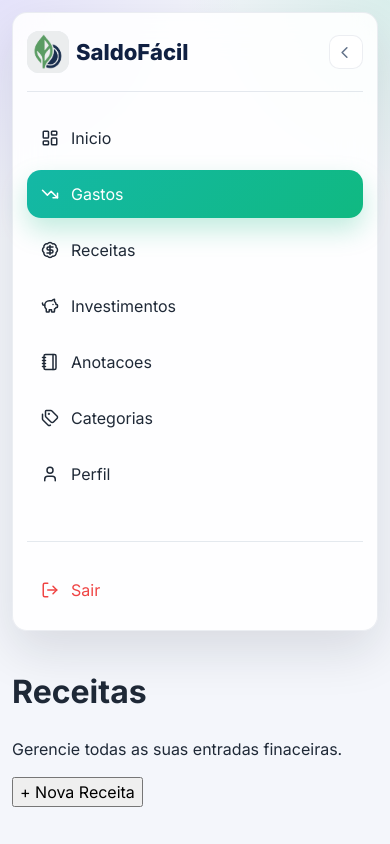
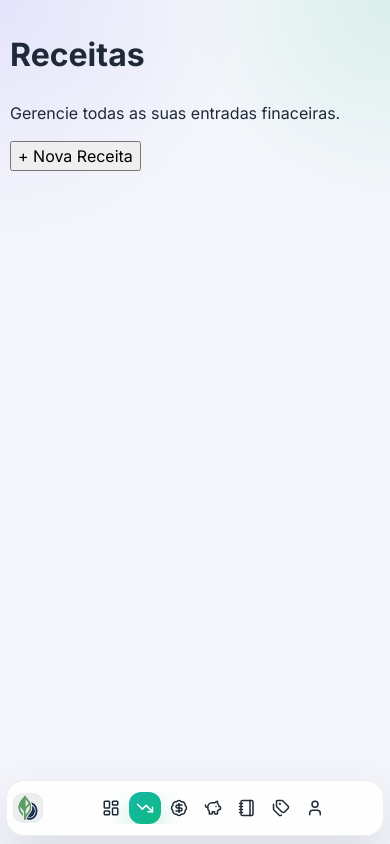
Before and after one commit to euandr/ControleGastos, a React app in the folder frontend/: page /gastos in a window 390 px wide. Built offline with nearby package versions, Linux system fonts and the light colour scheme; no server answers; the HTML template or start-up script is replaced by a standard one.

Commit message:
style: improve response layout

```diff
--- a/frontend/src/components/Sidebar.jsx
+++ b/frontend/src/components/Sidebar.jsx
@@ -59,7 +59,7 @@ export default function Sidebar({ isCollapsed, onToggle}) {
               }
               title={item.label}
             >
-              <Icon size={18} strokeWidth={2} />
+              <Icon size={18} strokeWidth={2} className="menu-icon" />
               <span className="menu-label">{item.label}</span>
             </NavLink>
           );
--- a/frontend/src/pages/Gastos.jsx
+++ b/frontend/src/pages/Gastos.jsx
@@ -2,6 +2,7 @@
 import { useEffect, useMemo, useState } from "react";
 import Sidebar from "../components/Sidebar";
 
+import "./dashboard.css";
 import "./gastos.css";
 
 export default function Gastos(){
--- a/frontend/src/pages/dashboard.css
+++ b/frontend/src/pages/dashboard.css
@@ -535,47 +535,299 @@
 @media (max-width: 1180px) {
   .dashboard-shell,
   .dashboard-shell.sidebar-collapsed {
-    grid-template-columns: 1fr;
+    grid-template-columns: 88px 1fr;
     padding: 12px;
   }
 
-  .sidebar {
-    position: relative;
-    height: auto;
-    max-height: none;
-    overflow-y: visible;
-    top: 0;
+  .dashboard-shell .brand-copy,
+  .dashboard-shell .menu-label,
+  .dashboard-shell .brand-subtitle,
+  .dashboard-shell .collapse-toggle {
+    display: none;
   }
 
-  .summary-grid,
+  .dashboard-shell .menu-item,
+  .dashboard-shell .logout {
+    justify-content: center;
+    padding-inline: 0;
+  }
+
+  .dashboard-shell .logout {
+    margin-inline: auto;
+    width: 48px;
+    height: 48px;
+    border-radius: 14px;
+  }
+
+  .summary-grid {
+    grid-template-columns: repeat(2, minmax(0, 1fr));
+  }
+
   .charts-grid {
     grid-template-columns: 1fr;
   }
+}
 
+@media (max-width: 768px) {
+  .dashboard-shell,
+  .dashboard-shell.sidebar-collapsed {
+    display: flex;
+    flex-direction: column;
+    grid-template-columns: 1fr;
+    gap: 10px;
+    padding: 10px 10px calc(78px + env(safe-area-inset-bottom, 0px));
+  }
+
+  .dashboard-main {
+    padding: 0;
+    gap: 10px;
+    width: 100%;
+    min-width: 0;
+  }
+
+  .sidebar {
+    position: fixed;
+    left: 10px;
+    right: 10px;
+    bottom: calc(8px + env(safe-area-inset-bottom, 0px));
+    top: auto;
+    z-index: 50;
+    height: 62px;
+    max-height: 62px;
+    min-height: 62px;
+    flex-direction: row;
+    align-items: center;
+    gap: 6px;
+    padding: 6px 8px;
+    overflow: hidden;
+    border-radius: 18px;
+  }
+
+  .brand-row {
+    flex: 0 0 auto;
+    width: auto;
+    gap: 0;
+  }
+
+  .brand {
+    gap: 0;
+  }
+
+  .brand-mark {
+    width: 36px;
+    height: 36px;
+    border-radius: 10px;
+  }
+
+  .collapse-toggle,
+  .sidebar-divider,
+  .brand-copy,
+  .menu-label,
+  .brand-subtitle,
   .logout {
+    display: none !important;
+  }
+
+  .menu {
+    display: flex;
+    flex-direction: row;
+    flex: 1 1 auto;
+    justify-content: center;
+    align-items: center;
+    gap: 2px;
+    padding: 0;
+    overflow-x: auto;
+    overflow-y: hidden;
+    scrollbar-width: none;
+  }
+
+  .menu::-webkit-scrollbar {
+    display: none;
+  }
+
+  .menu-item,
+  .dashboard-shell .logout,
+  .dashboard-shell.sidebar-collapsed .logout {
+    width: 38px;
+    min-width: 38px;
+    height: 38px;
+    min-height: 38px;
+    margin: 0;
+    padding: 0;
+    justify-content: center;
+    border-radius: 12px;
+  }
+
+  .menu-item:hover,
+  .logout:hover {
+    transform: none;
+  }
+
+  .dashboard-shell .logout {
+    flex: 0 0 auto;
+    margin-inline: 0;
+  }
+
+  .topbar {
+    flex-direction: row;
+    align-items: center;
+    justify-content: space-between;
+    gap: 10px;
+    padding: 12px 14px;
+    border-radius: 16px;
+  }
+
+  .topbar h1 {
+    font-size: 22px;
+  }
+
+  .topbar p {
+    margin-top: 4px;
+    font-size: 13px;
+  }
+
+  .topbar select {
+    min-height: 40px;
+    width: auto;
+    max-width: 148px;
+    flex: 0 0 auto;
+  }
+
+  .topbar-actions {
+    flex: 0 0 auto;
+    justify-content: flex-end;
+    gap: 8px;
+  }
+
+  .avatar {
+    width: 40px;
+    height: 40px;
+  }
+
+  .summary-grid {
+    grid-template-columns: repeat(2, minmax(0, 1fr));
+    gap: 8px;
+  }
+
+  .card {
+    border-radius: 14px;
+  }
+
+  .summary-card {
+    padding: 10px 10px 8px;
+  }
+
+  .summary-head {
+    gap: 6px;
+  }
+
+  .tipo-card {
+    font-size: 10px !important;
+    padding-top: 0 !important;
+    letter-spacing: 0.04em;
+    line-height: 1.2;
+    overflow: hidden;
+    text-overflow: ellipsis;
+    display: -webkit-box;
+    -webkit-line-clamp: 2;
+    -webkit-box-orient: vertical;
+  }
+
+  .summary-head p,
+  .chart-card h2,
+  .table-card h2 {
+    font-size: 10px;
+  }
+
+  .summary-icon {
+    width: 26px;
+    height: 26px;
+    border-radius: 8px;
+  }
+
+  .summary-icon svg {
+    width: 14px;
+    height: 14px;
+  }
+
+  .amount,
+  .valor-card.amount {
     margin-top: 6px;
+    font-size: 15px;
+    overflow-wrap: anywhere;
+  }
+
+  .note {
+    margin-top: 4px;
+    font-size: 9px;
+    line-height: 1.3;
+  }
+
+  .charts-grid {
+    gap: 10px;
+  }
+
+  .chart-card,
+  .table-card {
+    padding: 12px;
+    border-radius: 14px;
+  }
+
+  .chart-card h2,
+  .table-card h2 {
+    font-size: 14px;
+    margin-bottom: 8px;
+    text-transform: none;
+    letter-spacing: 0;
+  }
+
+  .chart-height,
+  .category-height {
+    height: 180px;
+  }
+
+  .legend {
+    gap: 10px;
+    margin-top: 8px;
+    font-size: 12px;
+  }
+
+  .table-card th,
+  .table-card td {
+    padding: 10px 8px;
   }
 }
 
-@media (max-width: 720px) {
-  .dashboard-main {
-    padding: 0;
+@media (max-width: 400px) {
+  .sidebar {
+    left: 6px;
+    right: 6px;
+    height: 56px;
+    max-height: 56px;
+    min-height: 56px;
+    padding: 4px 6px;
   }
 
-  .topbar {
-    flex-direction: column;
-    align-items: stretch;
+  .brand-mark {
+    width: 30px;
+    height: 30px;
   }
 
-  .topbar-actions {
-    justify-content: space-between;
+  .menu-item,
+  .dashboard-shell .logout,
+  .dashboard-shell.sidebar-collapsed .logout {
+    width: 32px;
+    min-width: 32px;
+    height: 32px;
+    min-height: 32px;
   }
 
   .summary-grid {
-    grid-template-columns: 1fr;
+    gap: 6px;
   }
 
-  .amount {
-    font-size: 26px;
+  .amount,
+  .valor-card.amount {
+    font-size: 13px;
   }
 }
--- a/frontend/src/pages/gastos.css
+++ b/frontend/src/pages/gastos.css
@@ -1,52 +1 @@
-.dashboard-shell.sidebar-collapsed {
-  grid-template-columns: 116px 1fr;
-}
-
-.dashboard-shell.sidebar-collapsed .sidebar {
-  padding-inline: 14px;
-}
-
-.dashboard-shell.sidebar-collapsed .brand-row {
-  justify-content: space-between;
-  width: 100%;
-  gap: 12px;
-}
-
-.dashboard-shell.sidebar-collapsed .brand {
-  flex: 0 0 auto;
-}
-
-.dashboard-shell.sidebar-collapsed .collapse-toggle {
-  margin-left: auto;
-  flex: 0 0 auto;
-}
-
-.dashboard-shell.sidebar-collapsed .brand-copy,
-.dashboard-shell.sidebar-collapsed .menu-label,
-.dashboard-shell.sidebar-collapsed .brand-subtitle {
-  display: none;
-}
-
-.dashboard-shell.sidebar-collapsed .menu-item,
-.dashboard-shell.sidebar-collapsed .logout {
-  justify-content: center;
-  padding-inline: 0;
-}
-
-.dashboard-shell.sidebar-collapsed .menu-item.active {
-  border-radius: 14px;
-}
-
-.dashboard-shell.sidebar-collapsed .logout {
-  margin-inline: auto;
-  width: 48px;
-  height: 48px;
-  border-radius: 14px;
-}
-
-@media (max-width: 1180px) {
-  .dashboard-shell,
-  .dashboard-shell.sidebar-collapsed {
-    grid-template-columns: 1fr;
-    padding: 12px;
-  }
+/* Estilos específicos da página de gastos. Layout compartilhado: dashboard.css */
```
